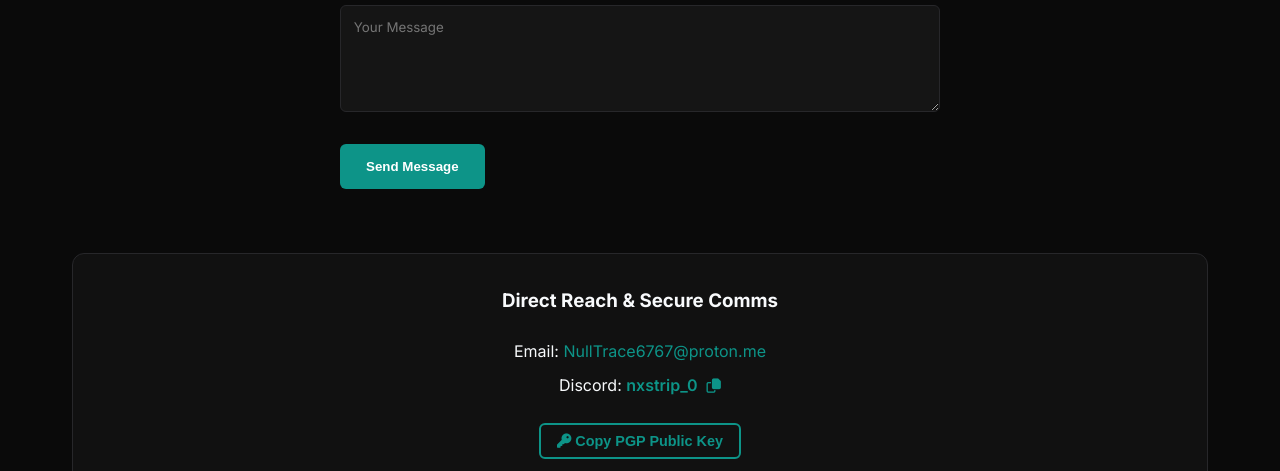
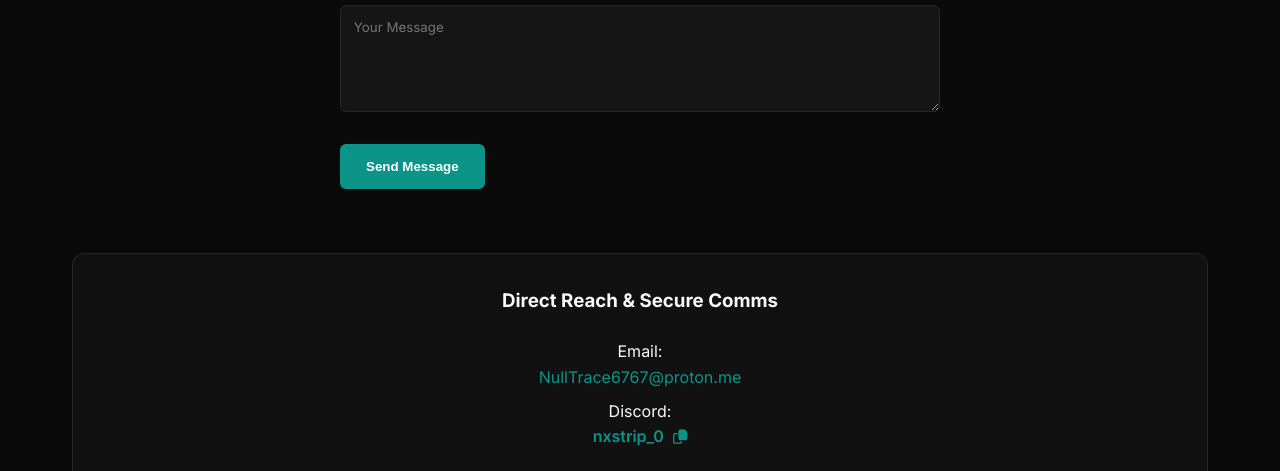
Before and after one commit to NxStrip/My-Portfolio, a plain HTML site: page index.html in a window 1280 px wide. Shown: the part 2959-3430 px from the top of the page. Drawn offline with Linux system fonts and the light colour scheme; files whose address does not match are found by name.

Commit message:
Refactor contact section layout and styles

```diff
--- a/index.html
+++ b/index.html
@@ -197,7 +197,8 @@
 
 <section id="contact" class="section-container">
     <h2 class="section-title">Get In Touch</h2>
-    <div class="contact-content">
+
+    <div class="contact-grid">
 
         <form action="https://formspree.io/f/meerpzyn" method="POST" class="contact-form">
             <input type="text" name="_gotcha" style="display:none" />
@@ -220,18 +221,18 @@
             <button type="submit" class="btn btn-primary">Send Message</button>
         </form>
 
-        <div class="contact-info" style="margin-top: 4rem; text-align: center;">
+        <div class="contact-info">
             <h3 style="margin-bottom: 1.5rem;">Direct Reach & Secure Comms</h3>
 
-            <p style="margin-bottom: 0.5rem;">Email: <a href="mailto:NullTrace6767@proton.me" class="accent">NullTrace6767@proton.me</a></p>
+            <p style="margin-bottom: 0.5rem;">Email: <br><a href="mailto:NullTrace6767@proton.me" class="accent">NullTrace6767@proton.me</a></p>
 
-            <p style="margin-bottom: 1.5rem;">Discord:
+            <p style="margin-bottom: 1.5rem;">Discord: <br>
                 <span id="discord-copy" class="accent" style="cursor: pointer; font-weight: 600;" onclick="copyDiscord()">
                     nxstrip_0 <i class="far fa-copy" style="font-size: 0.9em; margin-left: 5px;"></i>
                 </span>
             </p>
 
-            <button id="pgp-copy" class="btn btn-secondary" onclick="copyPGP()" style="font-size: 0.9rem; padding: 0.5rem 1rem;">
+            <button id="pgp-copy" class="btn btn-secondary" onclick="copyPGP()" style="font-size: 0.9rem; padding: 0.5rem 1rem; width: 100%;">
                 <i class="fas fa-key"></i> Copy PGP Public Key
             </button>
 
@@ -241,7 +242,8 @@
                 </a>
             </div>
         </div>
-        </div>
+
+    </div>
 </section>
     </main>
 
```
